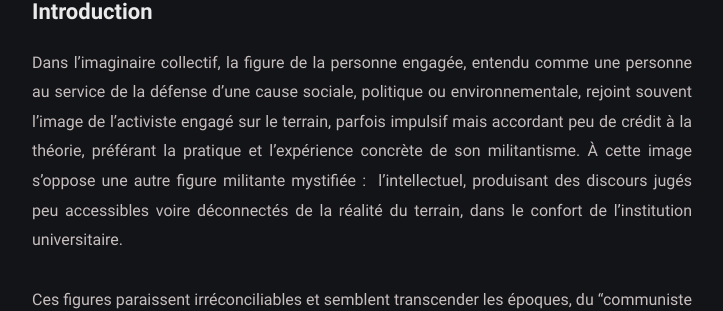
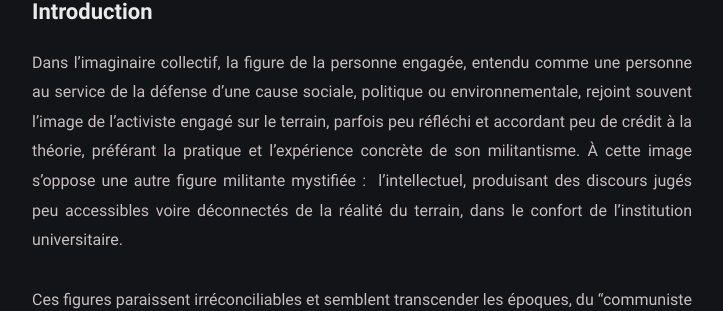
Before and after one commit to jujubegit/jujubegit.github.io, a Jekyll site: the page built from _posts/quali-engagement/2026-05-12-quali-engagement.md, in a window 1280 px wide and 900 px high, scrolled down 494 px. Shown: the part 207-518 px from the top of the window, without its empty margins (278-1001 px from the left). Built offline with Jekyll 4.4.1, drawn with Linux system fonts in a browser that asks for light colours; some web fonts are replaced.

Commit message:
amélioration formulation quali

```diff
--- a/_posts/quali-engagement/2026-05-12-quali-engagement.md
+++ b/_posts/quali-engagement/2026-05-12-quali-engagement.md
@@ -16,7 +16,7 @@ Cet article est une analyse croisée de deux entretiens réalisés auprès de de
 ---
 ## Introduction
 
-Dans l'imaginaire collectif, la figure de la personne engagée, entendu comme une personne au service de la défense d'une cause sociale, politique ou environnementale, rejoint souvent l'image de l'activiste engagé sur le terrain, parfois impulsif mais accordant peu de crédit à la théorie, préférant la pratique et l'expérience concrète de son militantisme. À cette image s'oppose une autre figure militante mystifiée :  l'intellectuel, produisant des discours jugés peu accessibles voire déconnectés de la réalité du terrain, dans le confort de l'institution universitaire.
+Dans l'imaginaire collectif, la figure de la personne engagée, entendu comme une personne au service de la défense d'une cause sociale, politique ou environnementale, rejoint souvent l'image de l'activiste engagé sur le terrain, parfois peu réfléchi et accordant peu de crédit à la théorie, préférant la pratique et l'expérience concrète de son militantisme. À cette image s'oppose une autre figure militante mystifiée :  l'intellectuel, produisant des discours jugés peu accessibles voire déconnectés de la réalité du terrain, dans le confort de l'institution universitaire.
 
 Ces figures paraissent irréconciliables et semblent transcender les époques, du "communiste de salon" des années 1930 à la plus récente "gauche caviar".
 
```
